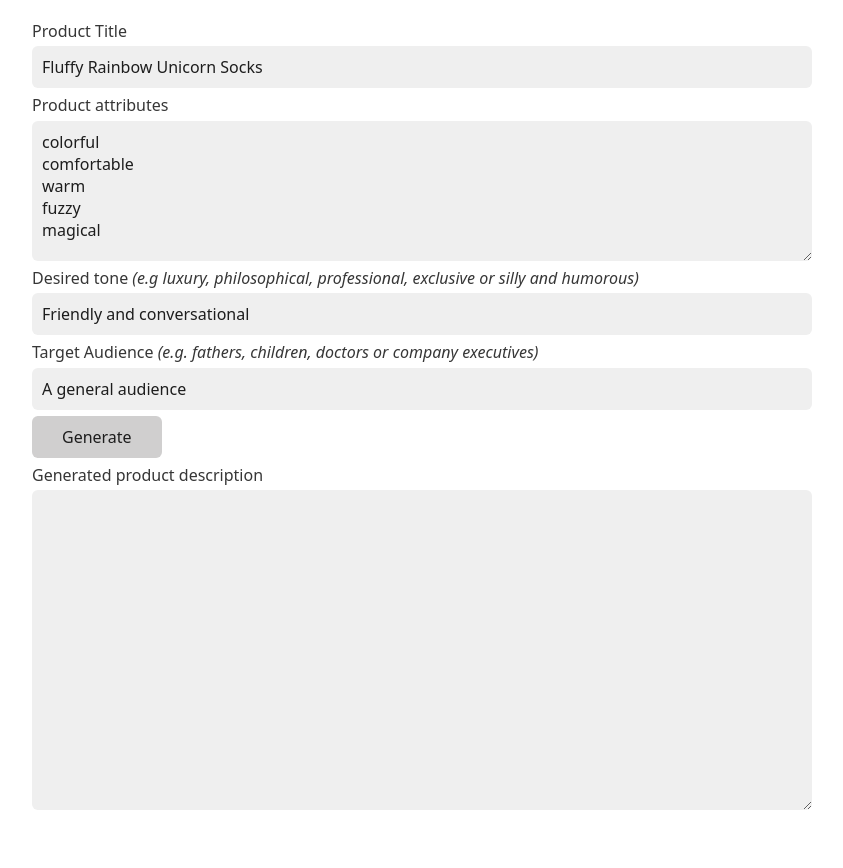
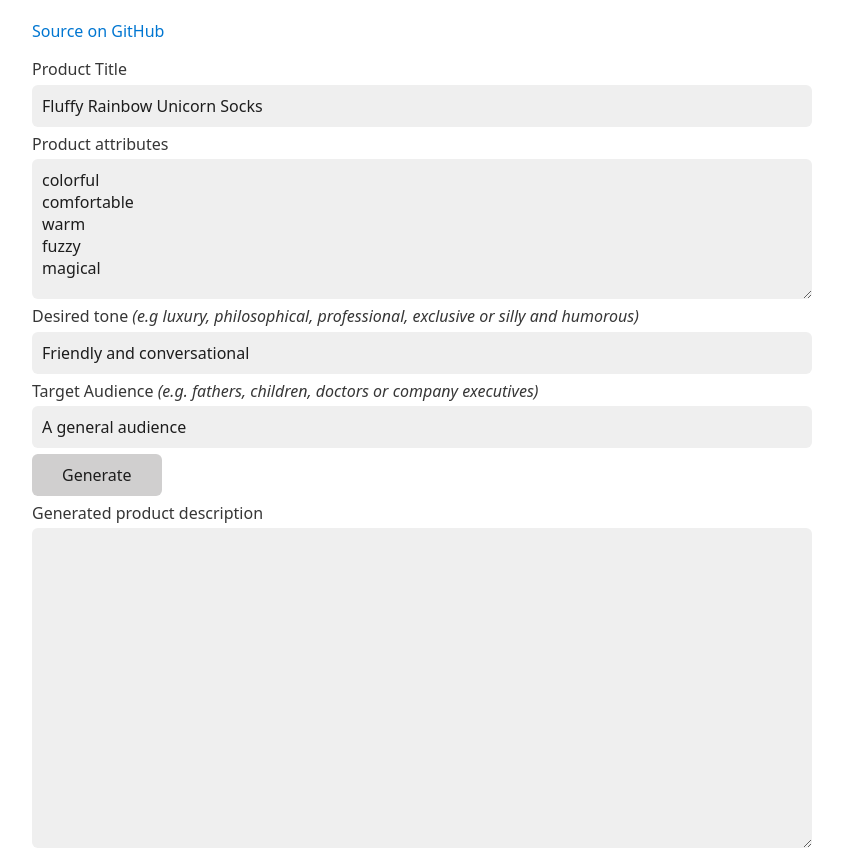
Before and after one commit to Jinksi/gpt-experiments, a Next.js app: page / in a window 1280 px wide. Shown: the whole page, without its empty margins (218-1061 px from the left). Before the commit the page ends 830 px from the top, so only its background shows below. Built offline with nearby package versions, Linux system fonts and the light colour scheme.

Commit message:
Add source link

```diff
--- a/src/pages/index.tsx
+++ b/src/pages/index.tsx
@@ -64,6 +64,11 @@ export default function Home() {
           margin: '0 auto',
         }}
       >
+        <p>
+          <a href="https://github.com/Jinksi/product-describer-gpt/">
+            Source on GitHub
+          </a>
+        </p>
         <form onSubmit={handleSubmit}>
           <label htmlFor="title">Product Title</label>
           <input
```
